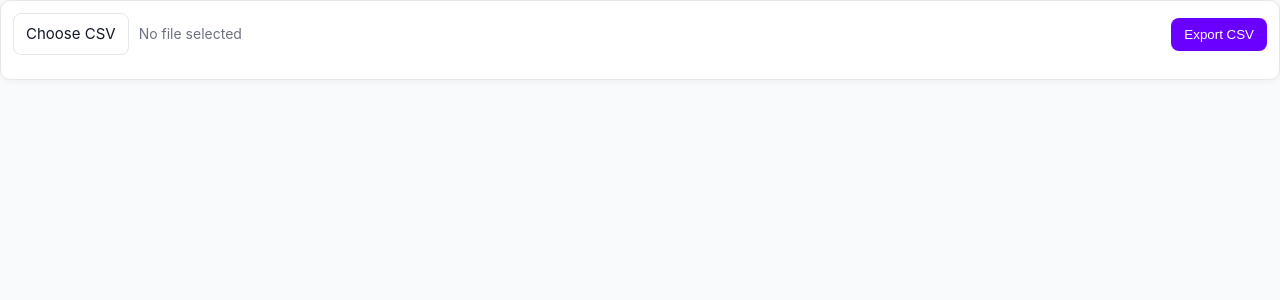
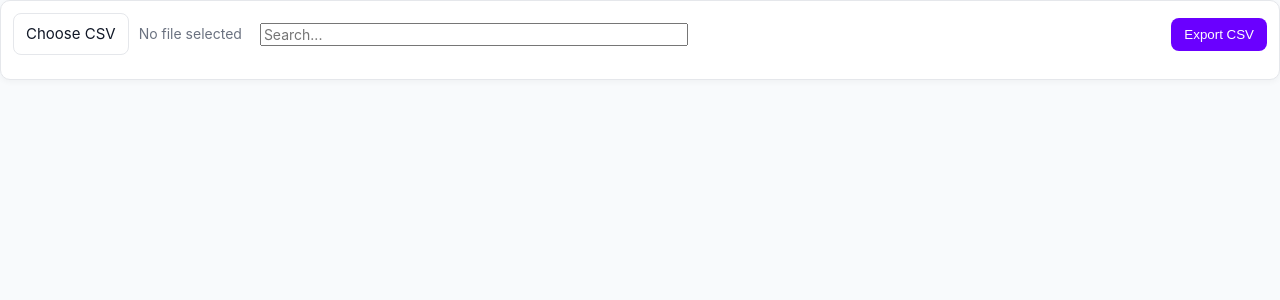
Before and after one commit to thresn/finsuretex-tool, a Next.js app: page / in a window 1280 px wide. Shown: the top 300 px of the page. Built offline with nearby package versions, Linux system fonts and the light colour scheme.

Commit message:
feat: Search bar added.

```diff
--- a/src/app/globals.css
+++ b/src/app/globals.css
@@ -45,6 +45,14 @@ body {
 
 .actions .push-right {
   margin-left: auto;
+}
+
+/* Search input styling moved from inline */
+.searchInput {
+  margin-left: 8px;
+  flex: 1;
+  min-width: 120px;
+  max-width: 420px;
 }
 
 /* Buttons */
--- a/src/app/page.tsx
+++ b/src/app/page.tsx
@@ -9,6 +9,7 @@ export default function Page() {
   const [rows, setRows] = useState<any[]>([]);
   const [selectedRow, setSelectedRow] = useState<Record<string, string> | null>(null);//modal için
   const [fileName, setFileName] = useState<string>("");
+  const [query, setQuery] = useState<string>("");
 
   function handleFile(e) {
     const file = e.target.files[0]//files arrayınden ilk seçilen file
@@ -43,6 +44,13 @@ export default function Page() {
         <input id="csvFile" className="visuallyHidden" type="file" accept=".csv" onChange={handleFile} />
         <label htmlFor="csvFile" className="btn accent">Choose CSV</label>
         <span className="fileName" aria-live="polite">{fileName || "No file selected"}</span>
+        <input
+          type="text"
+          placeholder="Search..."
+          value={query}
+          onChange={(e) => setQuery(e.target.value)}
+          className="searchInput"
+        />
         <button className="primary push-right" onClick={() => exportToCSV(rows)}>
           Export CSV
         </button>
@@ -60,7 +68,17 @@ export default function Page() {
           </thead>
 
           <tbody>
-            {rows.map((row) => (
+            {(() => {
+              let visibleRows = rows;
+              if (query) {
+                visibleRows = rows.filter((r) => {
+                  const hay = Object.values(r)
+                    .map((v) => String(v).toLowerCase())
+                    .join(" ");
+                  return hay.includes(query.toLowerCase());
+                });
+              }
+              return visibleRows.map((row) => (
               <tr key={row.id ?? JSON.stringify(row)} onClick={() => setSelectedRow(row)}>
                 {Object.entries(row).map(([colKey, val]) => (
                   <td key={colKey}>
@@ -68,7 +86,8 @@ export default function Page() {
                   </td>
                 ))}
               </tr>
-            ))}
+              ));
+            })()}
           </tbody>
 
         </table>
```
